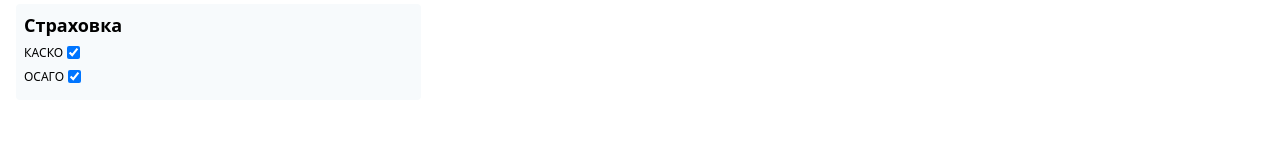
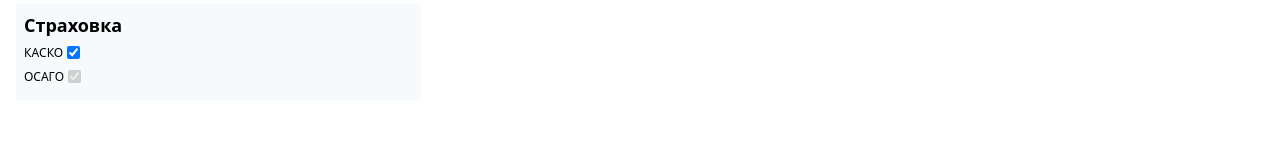
Before and after one commit to dzinemon/react-tw-cto, a React (Create React App) app: page / in a window 1280 px wide. Shown: the part 1363-1523 px from the top of the page. Built offline with nearby package versions, Linux system fonts and the light colour scheme.

Commit message:
fix input

```diff
--- a/src/components/CarDataGrid.js
+++ b/src/components/CarDataGrid.js
@@ -22,7 +22,7 @@ function CarDataGrid(props) {
           </div>
           <div>
             <label className="leading-none text-xs" htmlFor="kasko">ОСАГО</label>
-            <input defaultChecked id="kasko" type="checkbox" className="border border-gray-500 px-2 py-1 rounded mx-1 align-middle"/>
+            <input disabled defaultChecked id="kasko" type="checkbox" className="border border-gray-500 px-2 py-1 rounded mx-1 align-middle"/>
           </div>
         </div>
       </div>
```
